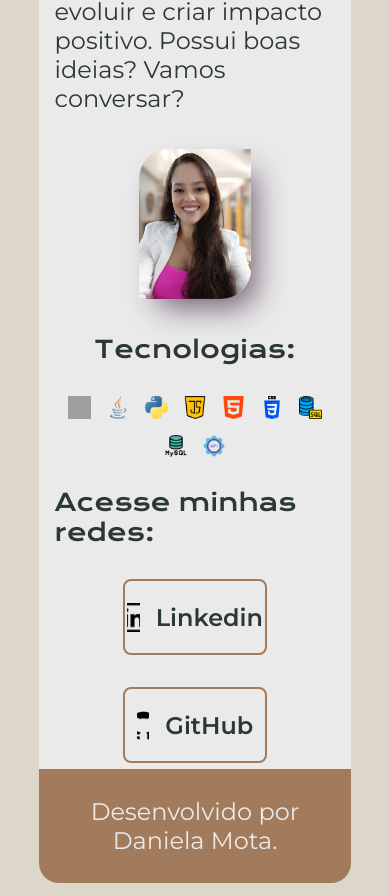
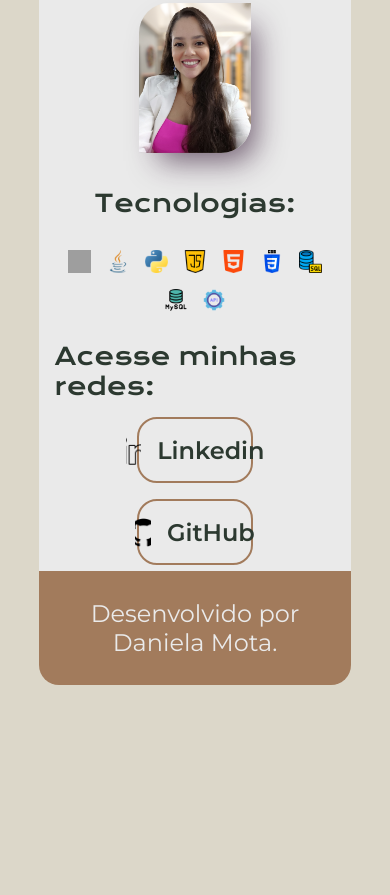
Before and after one commit to Danimmota/portfolio, a plain HTML site: page index.html in a window 390 px wide. Shown: the part 864-1759 px from the top of the page. After the commit the page ends 1561 px from the top, so only its background shows below. Drawn offline with nearby package versions, Linux system fonts and the light colour scheme; grey boxes are pictures that could not be loaded.

Commit message:
ajustes responsividade

```diff
--- a/index.html
+++ b/index.html
@@ -54,7 +54,7 @@ e também será ignorado  -->
                         Acesse minhas redes:
                     </h2>
                     <a class="apresentacao__links__navegacao" href="https://www.linkedin.com/in/danielammota/">
-                        <img src="./assets/linkedin.png" alt="Imagem Instagram">
+                        <img src="./assets/linkedin1.png" alt="Imagem Instagram">
                         Linkedin
                     </a>
                     <a class="apresentacao__links__navegacao" href="https://github.com/Danimmota">
--- a/styles/style.css
+++ b/styles/style.css
@@ -140,7 +140,7 @@ body{
     border: 2px solid var(--cor-terciaria);
     width: 50%;
     text-align: center;
-    border-radius: 8px;
+    border-radius: 20px;
     font-size: 1.5rem;
     font-weight: 600;
     padding: 21.5px 0;
@@ -174,7 +174,6 @@ body{
     .cabecalho {
         padding: 3%;
         font-size: 2rem;
-
     }
     .cabecalho__menu {
         justify-content: center;
@@ -186,4 +185,33 @@ body{
     .apresentacao__conteudo {
         width: auto;
     }
+    .apresentacao__links{
+        gap: 16px;
+    }
+    .apresentacao__links__navegacao{
+        width: 45%;
+        padding: 16px;
+    }
+    .apresentacao__links__navegacao img {
+        width: 14%;
+    }
 }
+
+@media (max-width: 700px){
+    .cabecalho {
+        padding: 4%;
+    }
+    .cabecalho__menu {
+        gap: 30px;
+    }
+    .cabecalho__titulo {
+        font-size: 1.4rem;
+    }
+    .apresentacao__links__navegacao{
+        width: 40%;
+        padding: 16.5px 0;
+    }
+    .apresentacao__links__navegacao img {
+        width: 14%;
+    }
+}
```
Also changed, not shown: assets/github1.png (added), assets/linkedin1.png (added).
